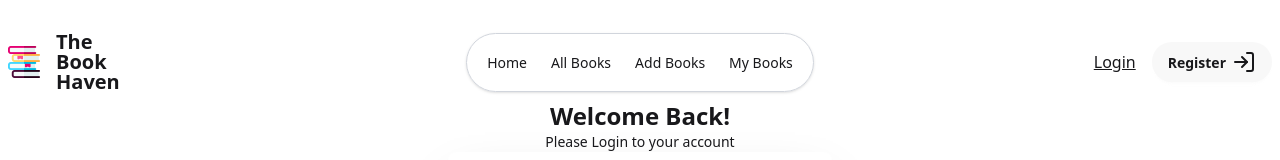
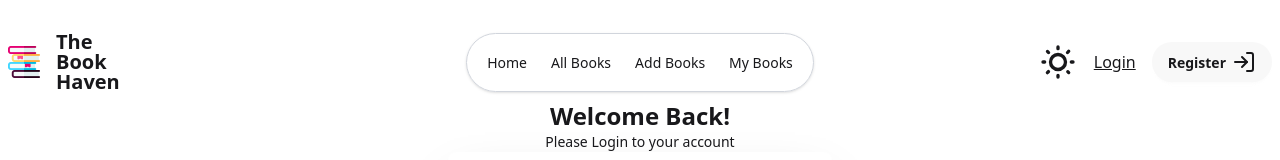
Before and after one commit to shrabonmolla/the-book-haven-client, a React (Vite) app: page /login in a window 1280 px wide. Shown: the top 160 px of the page. Built offline with nearby package versions, Linux system fonts and the light colour scheme; no server answers.

Commit message:
theme toogle added to navbar

```diff
--- a/src/Authentication/AuthPages/Login.jsx
+++ b/src/Authentication/AuthPages/Login.jsx
@@ -46,6 +46,7 @@ export default function Login() {
               type="email"
               className="input"
               placeholder="Email"
+              required
             />
             {/* password */}
             <label className="label">Password</label>
@@ -54,6 +55,7 @@ export default function Login() {
               type="password"
               className="input"
               placeholder="Password"
+              required
             />
             <div>
               <a className="link link-hover">Forgot password?</a>
--- a/src/Authentication/AuthPages/Register.jsx
+++ b/src/Authentication/AuthPages/Register.jsx
@@ -77,6 +77,7 @@ export default function Register() {
               type="text"
               className="input"
               placeholder="Name"
+              required
             />
             {/* Email */}
             <label className="label">Email</label>
@@ -85,6 +86,7 @@ export default function Register() {
               type="email"
               className="input"
               placeholder="Email"
+              required
             />
             {/* Photo Url */}
             <label className="label">Photo Url</label>
@@ -93,6 +95,7 @@ export default function Register() {
               type="text"
               className="input"
               placeholder="Photo Url"
+              required
             />
 
             {/* password */}
@@ -102,6 +105,7 @@ export default function Register() {
               type="password"
               className="input"
               placeholder="Password"
+              required
             />
             <div>
               <a className="link link-hover">Forgot password?</a>
--- /dev/null
+++ b/src/Components/Loading.jsx
@@ -0,0 +1,9 @@
+import React from "react";
+
+export default function Loading() {
+  return (
+    <div className="h-screen w-screen flex justify-center items-center">
+      <span className="loading loading-bars loading-xl"></span>
+    </div>
+  );
+}
--- a/src/Components/Navbar.jsx
+++ b/src/Components/Navbar.jsx
@@ -72,6 +72,34 @@ export default function Navbar() {
           <ul className="menu menu-horizontal px-1">{lnikList} </ul>
         </div>
         <div className="navbar-end gap-4">
+          {/* toogle */}
+          <label className="swap swap-rotate">
+            {/* this hidden checkbox controls the state */}
+            <input
+              type="checkbox"
+              className="theme-controller"
+              value="cupcake"
+            />
+
+            {/* sun icon */}
+            <svg
+              className="swap-off h-10 w-10 fill-current"
+              xmlns="http://www.w3.org/2000/svg"
+              viewBox="0 0 24 24"
+            >
+              <path d="M5.64,17l-.71.71a1,1,0,0,0,0,1.41,1,1,0,0,0,1.41,0l.71-.71A1,1,0,0,0,5.64,17ZM5,12a1,1,0,0,0-1-1H3a1,1,0,0,0,0,2H4A1,1,0,0,0,5,12Zm7-7a1,1,0,0,0,1-1V3a1,1,0,0,0-2,0V4A1,1,0,0,0,12,5ZM5.64,7.05a1,1,0,0,0,.7.29,1,1,0,0,0,.71-.29,1,1,0,0,0,0-1.41l-.71-.71A1,1,0,0,0,4.93,6.34Zm12,.29a1,1,0,0,0,.7-.29l.71-.71a1,1,0,1,0-1.41-1.41L17,5.64a1,1,0,0,0,0,1.41A1,1,0,0,0,17.66,7.34ZM21,11H20a1,1,0,0,0,0,2h1a1,1,0,0,0,0-2Zm-9,8a1,1,0,0,0-1,1v1a1,1,0,0,0,2,0V20A1,1,0,0,0,12,19ZM18.36,17A1,1,0,0,0,17,18.36l.71.71a1,1,0,0,0,1.41,0,1,1,0,0,0,0-1.41ZM12,6.5A5.5,5.5,0,1,0,17.5,12,5.51,5.51,0,0,0,12,6.5Zm0,9A3.5,3.5,0,1,1,15.5,12,3.5,3.5,0,0,1,12,15.5Z" />
+            </svg>
+
+            {/* moon icon */}
+            <svg
+              className="swap-on h-10 w-10 fill-current"
+              xmlns="http://www.w3.org/2000/svg"
+              viewBox="0 0 24 24"
+            >
+              <path d="M21.64,13a1,1,0,0,0-1.05-.14,8.05,8.05,0,0,1-3.37.73A8.15,8.15,0,0,1,9.08,5.49a8.59,8.59,0,0,1,.25-2A1,1,0,0,0,8,2.36,10.14,10.14,0,1,0,22,14.05,1,1,0,0,0,21.64,13Zm-9.5,6.69A8.14,8.14,0,0,1,7.08,5.22v.27A10.15,10.15,0,0,0,17.22,15.63a9.79,9.79,0,0,0,2.1-.22A8.11,8.11,0,0,1,12.14,19.73Z" />
+            </svg>
+          </label>
+
           {user ? (
             <>
               <div className="tooltip" data-tip={user.displayName}>
@@ -81,6 +109,7 @@ export default function Navbar() {
                   </div>
                 </div>
               </div>
+
               <Link onClick={handleLogOut} className="underline">
                 Log Out
               </Link>
@@ -90,6 +119,7 @@ export default function Navbar() {
               Login
             </Link>
           )}
+
           <Link to="/register" className="btn rounded-4xl border-none">
             Register <LogInIcon />
           </Link>
--- a/src/Pages/AddBooks.jsx
+++ b/src/Pages/AddBooks.jsx
@@ -8,6 +8,7 @@ export default function AddBooks() {
     const booksdata = {
       title: e.target.Title.value,
       author: e.target.Author.value,
+      genre: e.target.Genre.value,
       rating: e.target.Rating.value,
       summury: e.target.Summury.value,
       coverImage: e.target.CoverImage.value,
@@ -44,6 +45,7 @@ export default function AddBooks() {
               type="text"
               className="input"
               placeholder="Title"
+              required
             />
             {/* author */}
             <label className="label">Author</label>
@@ -52,6 +54,16 @@ export default function AddBooks() {
               type="text"
               className="input"
               placeholder="Author"
+              required
+            />
+            {/* genre */}
+            <label className="label">Genre</label>
+            <input
+              name="Genre"
+              type="text"
+              className="input"
+              placeholder="Genre"
+              required
             />
             {/* Rating */}
             <label className="label">Rating</label>
@@ -60,6 +72,7 @@ export default function AddBooks() {
               type="text"
               className="input"
               placeholder="Rating"
+              required
             />
             {/* Summury */}
             <label className="label">Summury</label>
@@ -68,6 +81,7 @@ export default function AddBooks() {
               type="text"
               className="input"
               placeholder="Summury"
+              required
             />
             {/* Cover Image */}
             <label className="label">Cover Image</label>
@@ -76,6 +90,7 @@ export default function AddBooks() {
               type="text"
               className="input"
               placeholder="Cover Image"
+              required
             />
             {/* Email */}
             <label className="label">User Email</label>
@@ -84,6 +99,7 @@ export default function AddBooks() {
               type="text"
               className="input"
               placeholder="User Email"
+              required
             />
 
             <button className="btn btn-neutral mt-4">Add Books</button>
--- a/src/Pages/AllBoooks.jsx
+++ b/src/Pages/AllBoooks.jsx
@@ -7,7 +7,9 @@ export default function AllBoooks() {
   console.log(books);
   return (
     <div>
-      AllBoooks
+      <h1 className="text-2xl font-bold text-center">
+        Total Books Found:{books.length}
+      </h1>
       <div className="grid gap-4 w-10/12 m-auto">
         {books.map((book, index) => (
           <Table key={book._id} book={book} index={index} />
--- /dev/null
+++ b/src/Pages/Error.jsx
@@ -0,0 +1,12 @@
+import React from "react";
+
+export default function Error() {
+  return (
+    <div>
+      <img
+        src="https://cdn2.hubspot.net/hubfs/242200/shutterstock_774749455.jpg"
+        alt=""
+      />
+    </div>
+  );
+}
--- a/src/Pages/Home.jsx
+++ b/src/Pages/Home.jsx
@@ -4,6 +4,7 @@ import LatestBook from "../Components/LatestBook";
 import { Suspense } from "react";
 import BookOftheWeek from "../Components/BookOftheWeek";
 import About from "../Components/About";
+import Loading from "../Components/Loading";
 
 export default function Home() {
   const bookPromise = fetch("http://localhost:3000/latest-book").then((res) =>
@@ -13,7 +14,7 @@ export default function Home() {
   return (
     <div>
       <Banner />
-      <Suspense fallback="kire mamam laoding hoitaseeeeeeeeeeeeeeee">
+      <Suspense fallback={<Loading />}>
         <LatestBook bookPromise={bookPromise} />
       </Suspense>
       <BookOftheWeek />
--- a/src/Pages/MyBooks.jsx
+++ b/src/Pages/MyBooks.jsx
@@ -19,7 +19,7 @@ export default function MyBooks() {
   }, [user]);
   return (
     <div>
-      <h1>{displayData.length}</h1>
+      <h1 className="text-2xl font-bold text-center">My Books:{displayData.length}</h1>
       <div>
         {displayData && displayData.map((data) => <Table book={data}></Table>)}
       </div>
--- a/src/Pages/ViewDetails.jsx
+++ b/src/Pages/ViewDetails.jsx
@@ -6,7 +6,7 @@ import toast from "react-hot-toast";
 
 export default function ViewDetails() {
   const bookdetail = useLoaderData();
-  const { coverImage, title, author, userEmail, rating, summury, _id } =
+  const { coverImage, title, author, userEmail, rating, summury, _id, genre } =
     bookdetail;
   const navigate = useNavigate();
   const { user } = useContext(Authcontext);
@@ -45,6 +45,8 @@ export default function ViewDetails() {
           <h2 className="text-2xl md:text-3xl font-bold text-green-700">
             {title}
           </h2>
+          {/* genre */}
+          <div className="badge badge-soft badge-accent">{genre}</div>
 
           {/* Book Info */}
           <div className="space-y-3 text-gray-700">
--- a/src/Routes/Router.jsx
+++ b/src/Routes/Router.jsx
@@ -10,11 +10,15 @@ import Register from "../Authentication/AuthPages/Register";
 import PrivateRoute from "../Provider/PrivateRoute";
 import ViewDetails from "../Pages/ViewDetails";
 import EditBook from "../Pages/EditBook";
+import Error from "../Pages/Error";
+import Loading from "../Components/Loading";
 
 export const router = createBrowserRouter([
   {
     path: "/",
     element: <MianLayout />,
+    errorElement: <Error />,
+    hydrateFallbackElement: <Loading />,
     children: [
       {
         path: "/",
--- a/src/index.css
+++ b/src/index.css
@@ -1,5 +1,9 @@
 @import "tailwindcss";
 @plugin "daisyui";
+
+@plugin "daisyui" {
+  themes: light --default, dark --prefersdark, cupcake;
+}
 
 a.active {
   @apply bg-gray-100 rounded-4xl;
```
